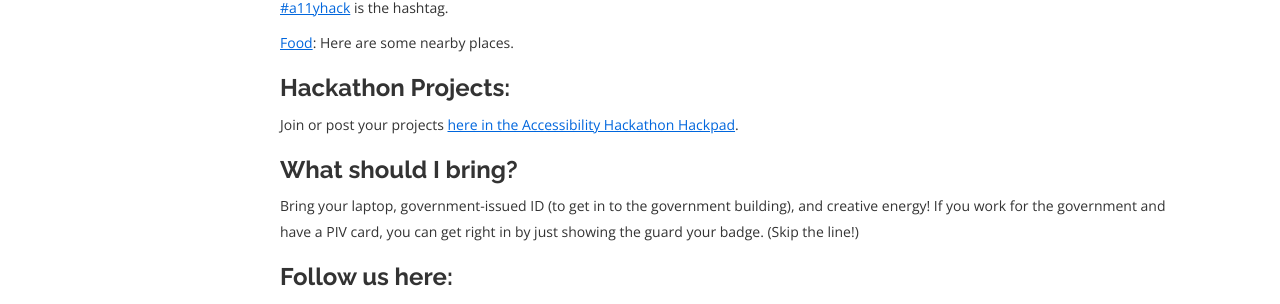
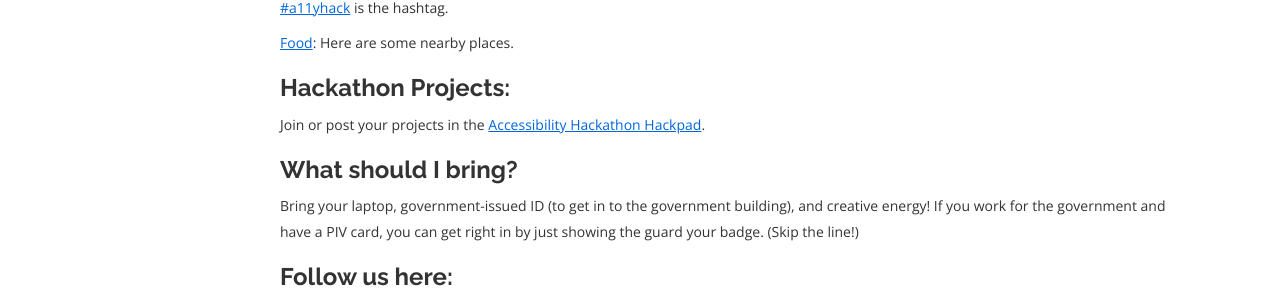
Before and after one commit to 18F/hackathons, a Jekyll site: the page built from pages/a11yhack.md, in a window 1280 px wide. Shown: the part 771-1075 px from the top of the page. Built offline with Jekyll 4.4.1, drawn with Linux system fonts in a browser that asks for light colours; nearby versions of some CDN libraries; Markdown is read by kramdown in place of the engine named in the settings.

Commit message:
fix link to the hackpad

```diff
--- a/pages/a11yhack.md
+++ b/pages/a11yhack.md
@@ -44,7 +44,7 @@ Or, join us virtually!
 
 ### Hackathon Projects:
 
-Join or post your projects <a href="https://github.com/18F/hackathons/wiki/">here in the Accessibility Hackathon Hackpad</a>.
+Join or post your projects in the <a href="https://hackpad.com/Accessibility-Hackathon-a11yhack-FSW5lFX53LP">Accessibility Hackathon Hackpad</a>.
 
 ### What should I bring?
 
```
